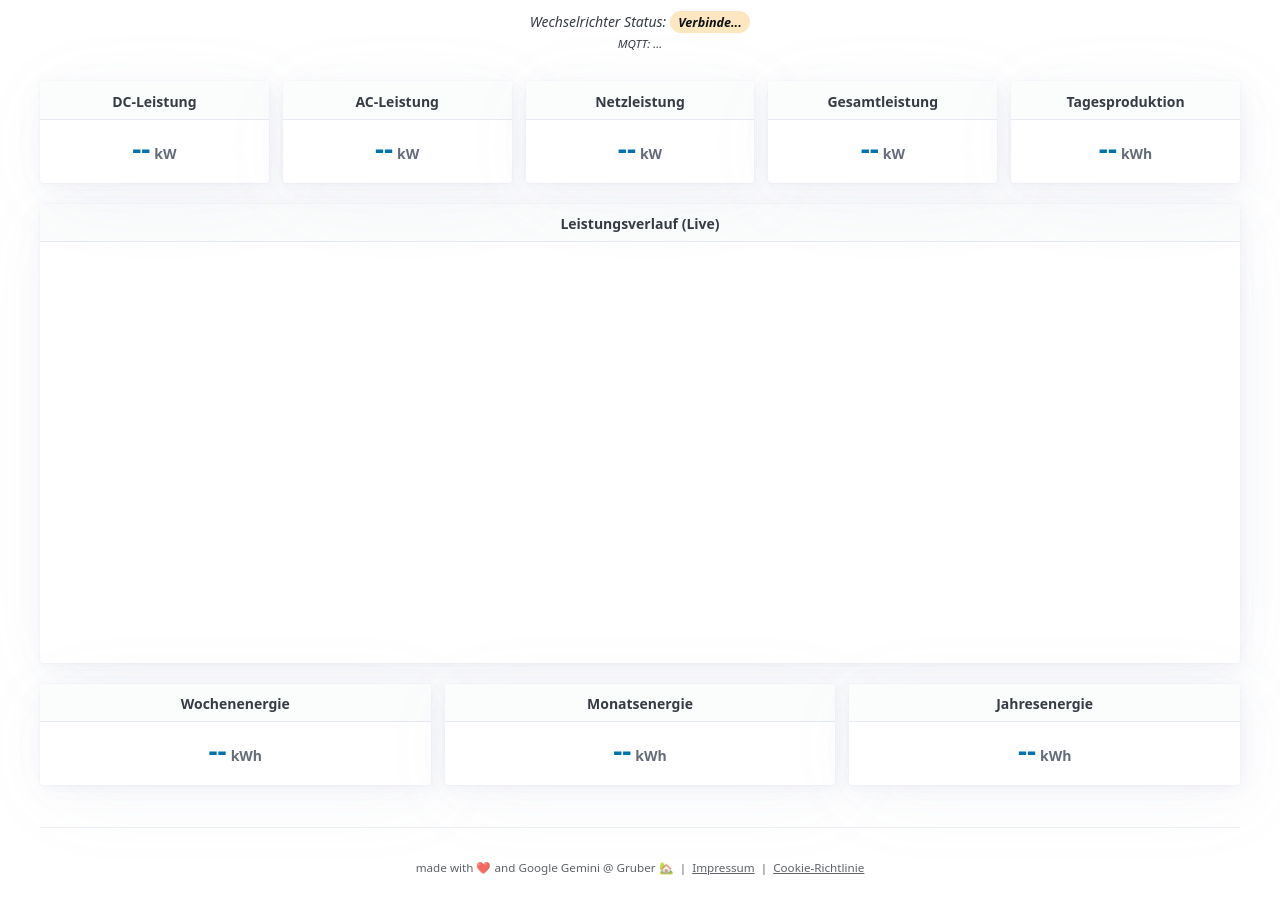
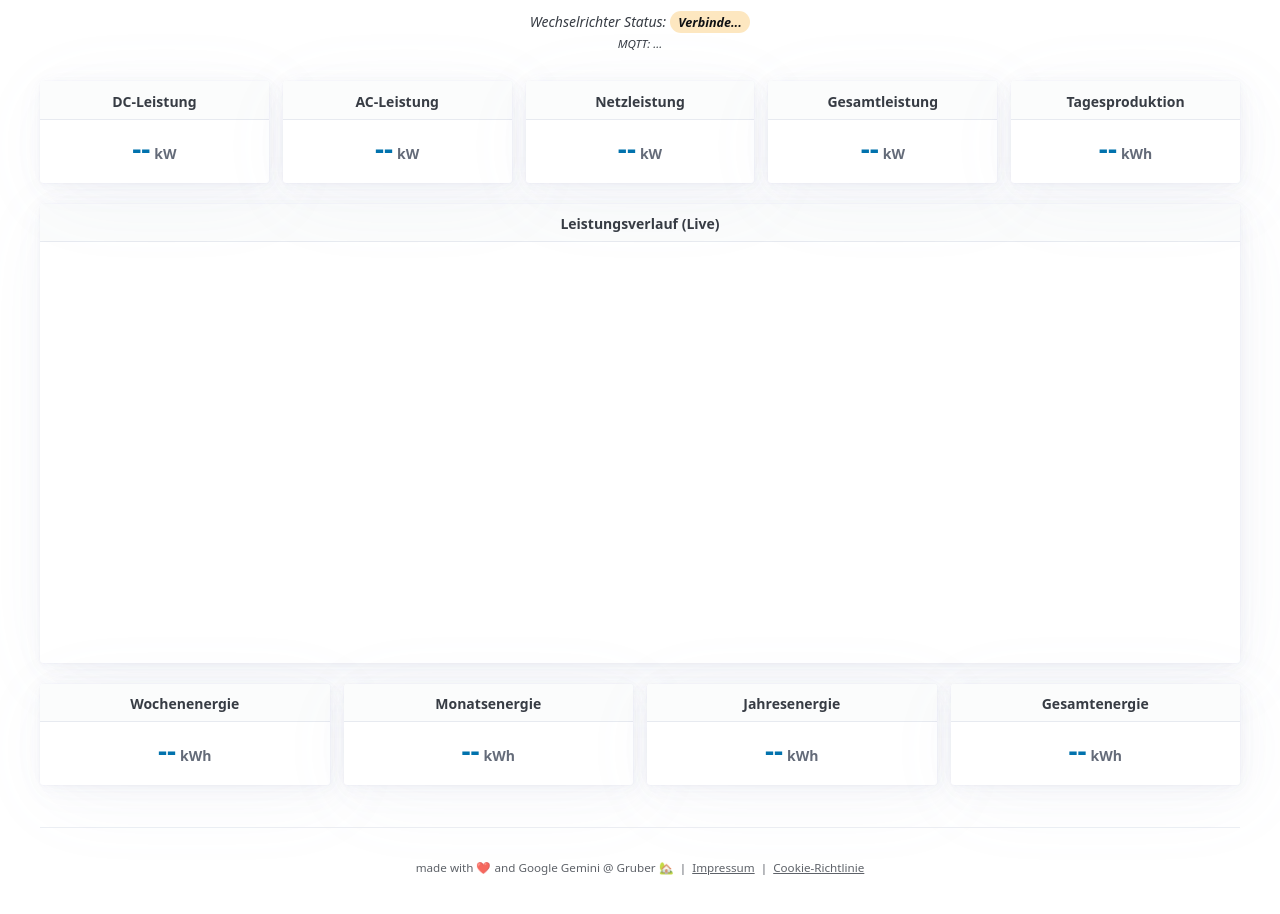
Before and after one commit to bausi2k/pvdata, a plain HTML site: page index.html in a window 1280 px wide. Shown: the part 84-998 px from the top of the page. Drawn offline with nearby package versions, Linux system fonts and the light colour scheme; a script that the page names is missing.

Commit message:
Gesamtenergie

```diff
--- a/app.js
+++ b/app.js
@@ -26,6 +26,8 @@ const topics = {
     'home/haus/zentral/pv/pv_anlage_totalweek_energy': { id: 'pv-week', unit: ' kWh' },
     'home/haus/zentral/pv/pv_anlage_totalmonth_energy': { id: 'pv-month', unit: ' kWh' },
     'home/haus/zentral/pv/pv_anlage_totalyear_energy': { id: 'pv-year', unit: ' kWh' },
+    // NEU: Gesamtenergie Kachel
+    'home/haus/zentral/pv/gesamtenergie': { id: 'pv-total-energy', unit: ' kWh' },
     // Separates Topic für die Node-RED Historie
     'home/haus/zentral/pv/historie': { type: 'history' }
 };
--- a/index.html
+++ b/index.html
@@ -73,6 +73,11 @@
 		                <header><strong>Jahresenergie</strong></header>
 		                <span id="pv-year" class="data-value">--<span class="unit">kWh</span></span>
 		            </article>
+		            <!-- NEU: Gesamtenergie -->
+		            <article>
+		                <header><strong>Gesamtenergie</strong></header>
+		                <span id="pv-total-energy" class="data-value">--<span class="unit">kWh</span></span>
+		            </article>
 		        </div>
 
         <footer>
```
Lines whose indentation alone changed are shown as unchanged.
